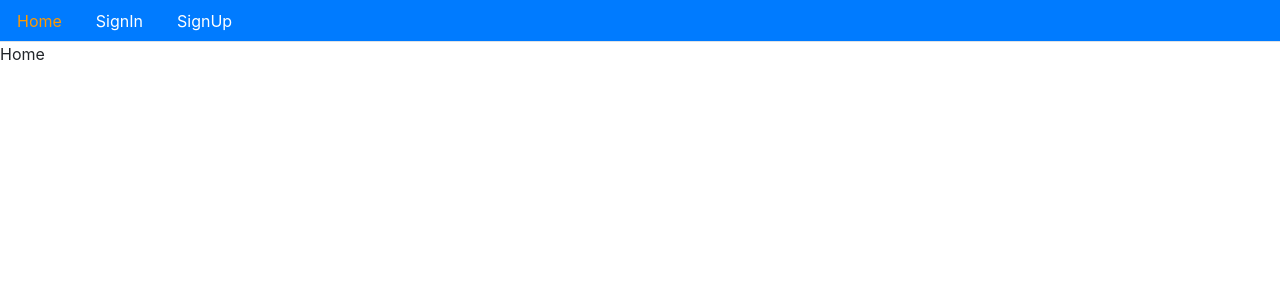
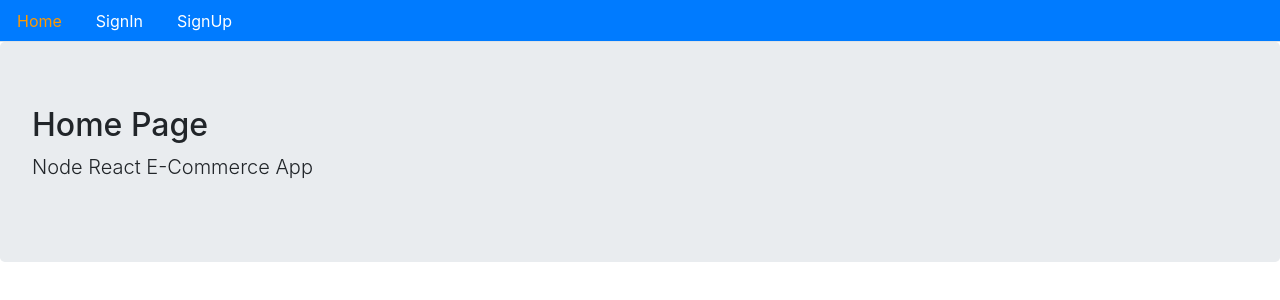
Before and after one commit to matthewchick/EcommerceWithReactAndNode_frontEnd, a React (Create React App) app: page / in a window 1280 px wide. Shown: the top 300 px of the page. Built offline with nearby package versions, Linux system fonts and the light colour scheme.

Commit message:
Create shared Layout component and how to pass props to Layout component

```diff
--- a/src/core/Home.js
+++ b/src/core/Home.js
@@ -1,6 +1,11 @@
 //Home Component
 import React from 'react';
+import Layout from './Layout';
 
-const Home = () => <div>Home</div>;
+const Home = () => (
+    <Layout title="Home Page" description="Node React E-Commerce App">
+
+    </Layout>
+);
 
 export default Home;
--- /dev/null
+++ b/src/core/Layout.js
@@ -0,0 +1,19 @@
+//Layout Component
+import React from 'react';
+
+/**
+ * put title, description, className and children in the props
+ * The lead class in Bootstrap is used to add emphasis to a paragraph.
+ * children is children.props
+ */
+const Layout = ({ title = 'Title', description = "Description", className, children }) => (
+    <div>
+        <div className="jumbotron">
+            <h2>{title}</h2>
+            <p className="lead">{description}</p>
+        </div>
+        <div className={className}>{children}</div>
+    </div>
+);
+
+export default Layout;
--- a/src/user/Signin.js
+++ b/src/user/Signin.js
@@ -1,6 +1,11 @@
 //Signin Component
 import React from 'react';
+import Layout from '../core/Layout';
 
-const Signin = () => <div>signin</div>;
+const Signin = () => (
+    <Layout title="SignIn" description="Signin to Node React E-Commerce App">
+
+    </Layout>
+);
 
 export default Signin;
--- a/src/user/Signup.js
+++ b/src/user/Signup.js
@@ -1,6 +1,11 @@
 //Signup Component
 import React from 'react';
+import Layout from '../core/Layout';
 
-const Signup = () => <div>signup</div>;
+const Signup = () => (
+    <Layout title="SignUp" description="Signup to Node React E-Commerce App">
+
+    </Layout>
+);
 
 export default Signup;
```
